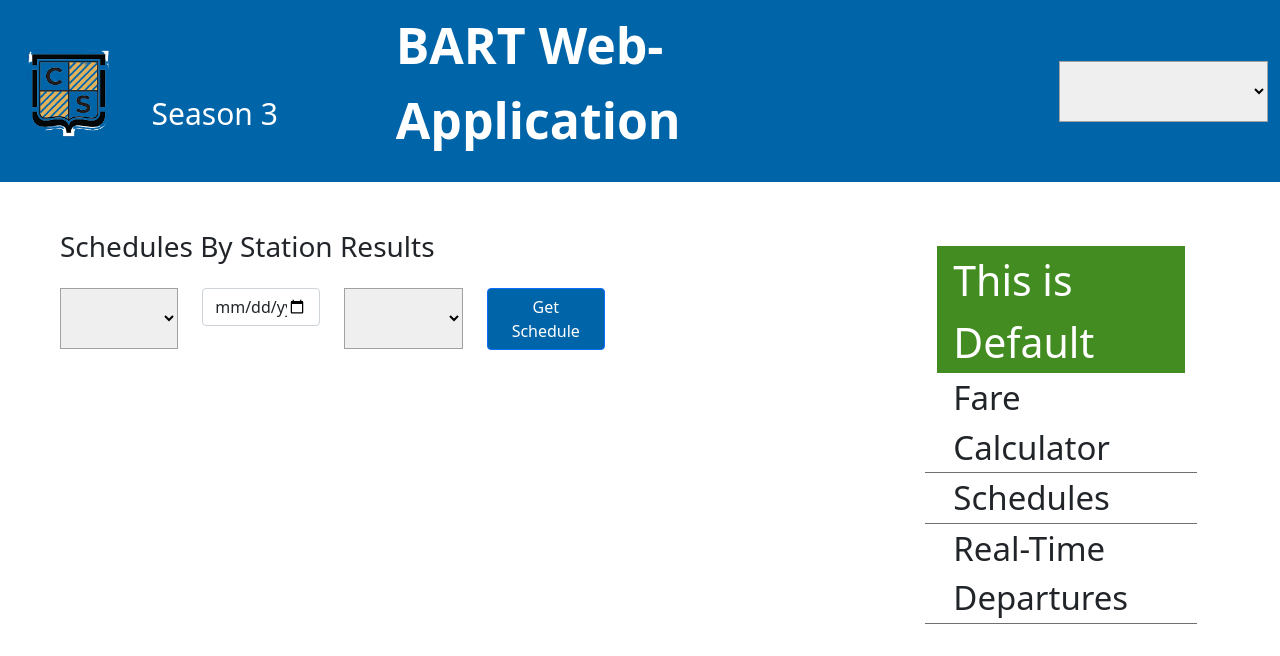
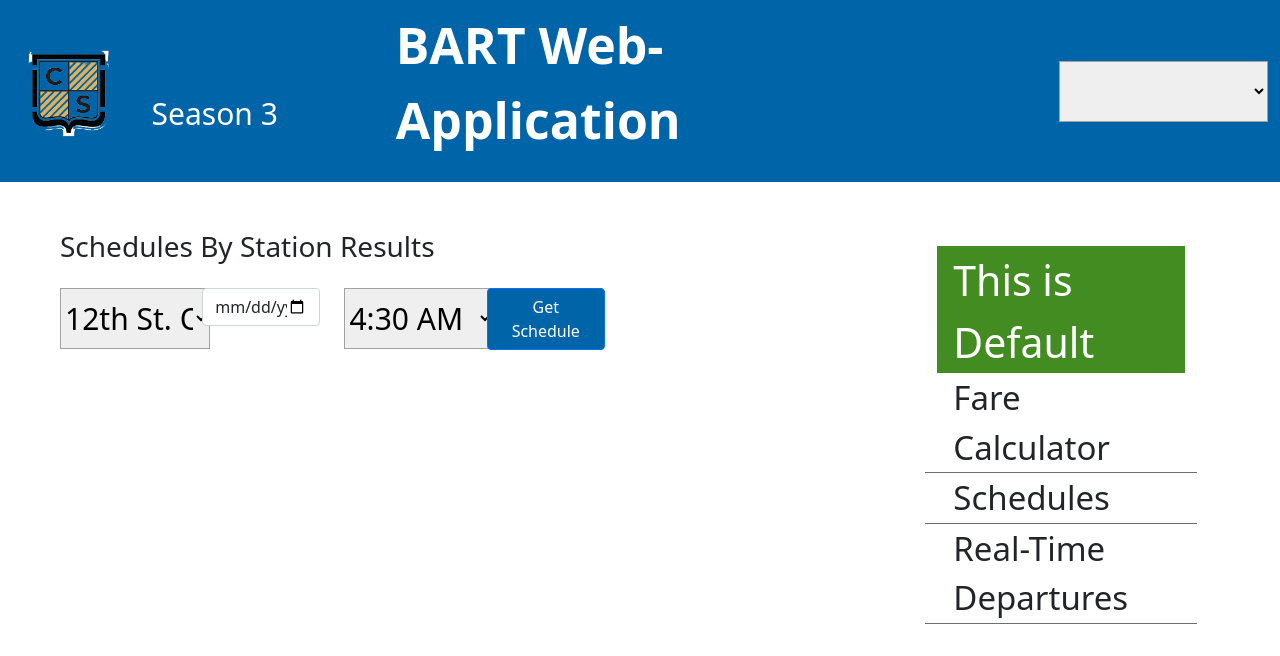
Before and after one commit to huegogh/bart-app, an Angular app: page /schedules in a window 1280 px wide. Shown: the top 656 px of the page. Built offline with nearby package versions, Linux system fonts and the light colour scheme.

Commit message:
added cities and time dropdown

```diff
--- a/src/app/app.module.ts
+++ b/src/app/app.module.ts
@@ -12,6 +12,8 @@
 import { HeaderComponent } from './components/universal/header/header.component';
 import { NavigationComponent } from './components/universal/navigation/navigation.component';
 import { TimedropdownComponent } from './components/universal/timedropdown/timedropdown.component';
+import { HttpClientModule } from '@angular/common/http';
+
 
 
 
@@ -31,8 +33,8 @@
   imports: [
     BrowserModule,
     AppRoutingModule,
-    NgbModule
-
+    NgbModule,
+    HttpClientModule
 
   ],
   providers: [],
--- a/src/app/pages/departures/departures.component.ts
+++ b/src/app/pages/departures/departures.component.ts
@@ -8,7 +8,58 @@
 export class DeparturesComponent implements OnInit {
   toggle = false;
   initialText = 'This is not working!';
-  popArray:string[] = [''];
+  popArray:string[] = [
+    "12th St. Oakland City Center",
+    "16th St. Misson",
+    "19th St. Oakland",
+    "24th St. Mission",
+    "Antioch",
+    "Ashby",
+    "Balboa Park",
+    "Bay Fair",
+    "Berryessa/North San Jose",
+    "Castro Valley",
+    "Civic Center/UN Plaza",
+    "Coliseum",
+    "Colma",
+    "Concord",
+    "Daly City",
+    "Downtown Berkeley",
+    "Dublin/Pleasanton",
+    "El Cerrito del Norte",
+    "El Cerrito Plaza",
+    "Embarcadero",
+    "Fremont",
+    "Fruitvale",
+    "Glen Park",
+    "Hayward",
+    "Lafayette",
+    "Lake Merritt",
+    "MacArthur",
+    "Millbrae",
+    "Milpitas",
+    "Montgomery St.",
+    "North Berkeley",
+    "North Concord/Martinez",
+    "Oakland International Airport",
+    "Orinda",
+    "Pittsburg/Bay Point",
+    "Pittsburg Center",
+    "Pleasant Hill/Contra Costa Centre",
+    "Powell St.",
+    "Richmond",
+    "Rockridge",
+    "San Bruno",
+    "San Francisco International Airport",
+    "San Leandro",
+    "South Hayward",
+    "South San Francisco",
+    "Union City",
+    "Walnut Creek",
+    "Warm Springs/South Fremont",
+    "West Dublin/Pleasanton",
+    "West Oakland",
+  ];
   constructor() { }
 
   ngOnInit(): void {
--- a/src/app/pages/schedules/schedules.component.html
+++ b/src/app/pages/schedules/schedules.component.html
@@ -21,7 +21,7 @@
                 <div class="col-2 headerTitle">
                     <div class="container">
                         <select class=" rounded-0 custom-select optionStyle py-2" id="inputGroupSelect01">
-                            <option class="" *ngFor="let item of popArray">{{item}}</option>
+                            <option class="" *ngFor="let item of timeArray">{{item}}</option>
                         </select>
                     </div>
                 </div>
--- a/src/app/pages/schedules/schedules.component.ts
+++ b/src/app/pages/schedules/schedules.component.ts
@@ -8,7 +8,103 @@
 export class SchedulesComponent implements OnInit {
   toggle = false;
   initialText = 'This is not working!';
-  popArray:string[] = [''];
+  popArray:string[] = [
+    "12th St. Oakland City Center",
+    "16th St. Misson",
+    "19th St. Oakland",
+    "24th St. Mission",
+    "Antioch",
+    "Ashby",
+    "Balboa Park",
+    "Bay Fair",
+    "Berryessa/North San Jose",
+    "Castro Valley",
+    "Civic Center/UN Plaza",
+    "Coliseum",
+    "Colma",
+    "Concord",
+    "Daly City",
+    "Downtown Berkeley",
+    "Dublin/Pleasanton",
+    "El Cerrito del Norte",
+    "El Cerrito Plaza",
+    "Embarcadero",
+    "Fremont",
+    "Fruitvale",
+    "Glen Park",
+    "Hayward",
+    "Lafayette",
+    "Lake Merritt",
+    "MacArthur",
+    "Millbrae",
+    "Milpitas",
+    "Montgomery St.",
+    "North Berkeley",
+    "North Concord/Martinez",
+    "Oakland International Airport",
+    "Orinda",
+    "Pittsburg/Bay Point",
+    "Pittsburg Center",
+    "Pleasant Hill/Contra Costa Centre",
+    "Powell St.",
+    "Richmond",
+    "Rockridge",
+    "San Bruno",
+    "San Francisco International Airport",
+    "San Leandro",
+    "South Hayward",
+    "South San Francisco",
+    "Union City",
+    "Walnut Creek",
+    "Warm Springs/South Fremont",
+    "West Dublin/Pleasanton",
+    "West Oakland",
+  ];
+
+  timeArray: string[] = [
+    '4:30 AM',
+    '5:00 AM',
+    '5:30 AM',
+    '6:00 AM',
+    '6:30 AM',
+    '7:00 AM',
+    '7:30 AM',
+    '8:00 AM',
+    '8:30 AM',
+    '9:00 AM',
+    '9:30 AM',
+    '10:00 AM',
+    '10:30 AM',
+    '11:00 AM',
+    '11:30 AM',
+    '12:00 PM',
+    '12:30 PM',
+    '1:00 PM',
+    '1:30 PM',
+    '2:00 PM',
+    '2:30 PM',
+    '3:00 PM',
+    '3:30 PM',
+    '4:00 PM',
+    '4:30 PM',
+    '5:00 PM',
+    '5:30 PM',
+    '6:00 PM',
+    '6:30 PM',
+    '7:00 PM',
+    '7:30 PM',
+    '8:00 PM',
+    '8:30 PM',
+    '9:00 PM',
+    '9:30 PM',
+    '10:00 PM',
+    '10:30 PM',
+    '11:00 PM',
+    '11:30 PM',
+    '12:00 AM',
+    '12:30 AM',
+  ];
+
   constructor() { }
 
   ngOnInit(): void {
--- a/src/app/pages/trip-planner/trip-planner.component.ts
+++ b/src/app/pages/trip-planner/trip-planner.component.ts
@@ -7,7 +7,58 @@
 })
 export class TripPlannerComponent implements OnInit {
   initialText = 'This is not working!';
-  popArray:string[] = [''];
+  popArray:string[] = [
+    "12th St. Oakland City Center",
+    "16th St. Misson",
+    "19th St. Oakland",
+    "24th St. Mission",
+    "Antioch",
+    "Ashby",
+    "Balboa Park",
+    "Bay Fair",
+    "Berryessa/North San Jose",
+    "Castro Valley",
+    "Civic Center/UN Plaza",
+    "Coliseum",
+    "Colma",
+    "Concord",
+    "Daly City",
+    "Downtown Berkeley",
+    "Dublin/Pleasanton",
+    "El Cerrito del Norte",
+    "El Cerrito Plaza",
+    "Embarcadero",
+    "Fremont",
+    "Fruitvale",
+    "Glen Park",
+    "Hayward",
+    "Lafayette",
+    "Lake Merritt",
+    "MacArthur",
+    "Millbrae",
+    "Milpitas",
+    "Montgomery St.",
+    "North Berkeley",
+    "North Concord/Martinez",
+    "Oakland International Airport",
+    "Orinda",
+    "Pittsburg/Bay Point",
+    "Pittsburg Center",
+    "Pleasant Hill/Contra Costa Centre",
+    "Powell St.",
+    "Richmond",
+    "Rockridge",
+    "San Bruno",
+    "San Francisco International Airport",
+    "San Leandro",
+    "South Hayward",
+    "South San Francisco",
+    "Union City",
+    "Walnut Creek",
+    "Warm Springs/South Fremont",
+    "West Dublin/Pleasanton",
+    "West Oakland",
+  ];
   constructor() { }
 
   ngOnInit(): void {
```
